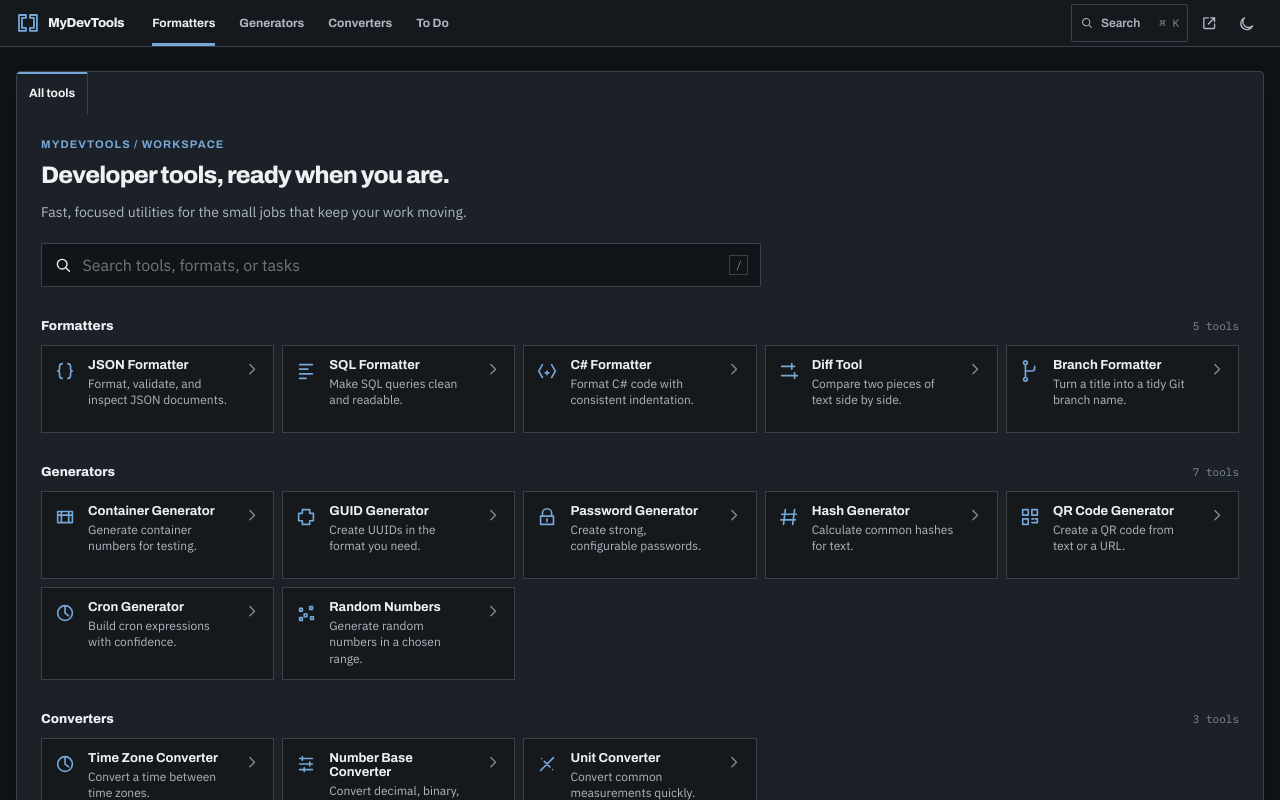
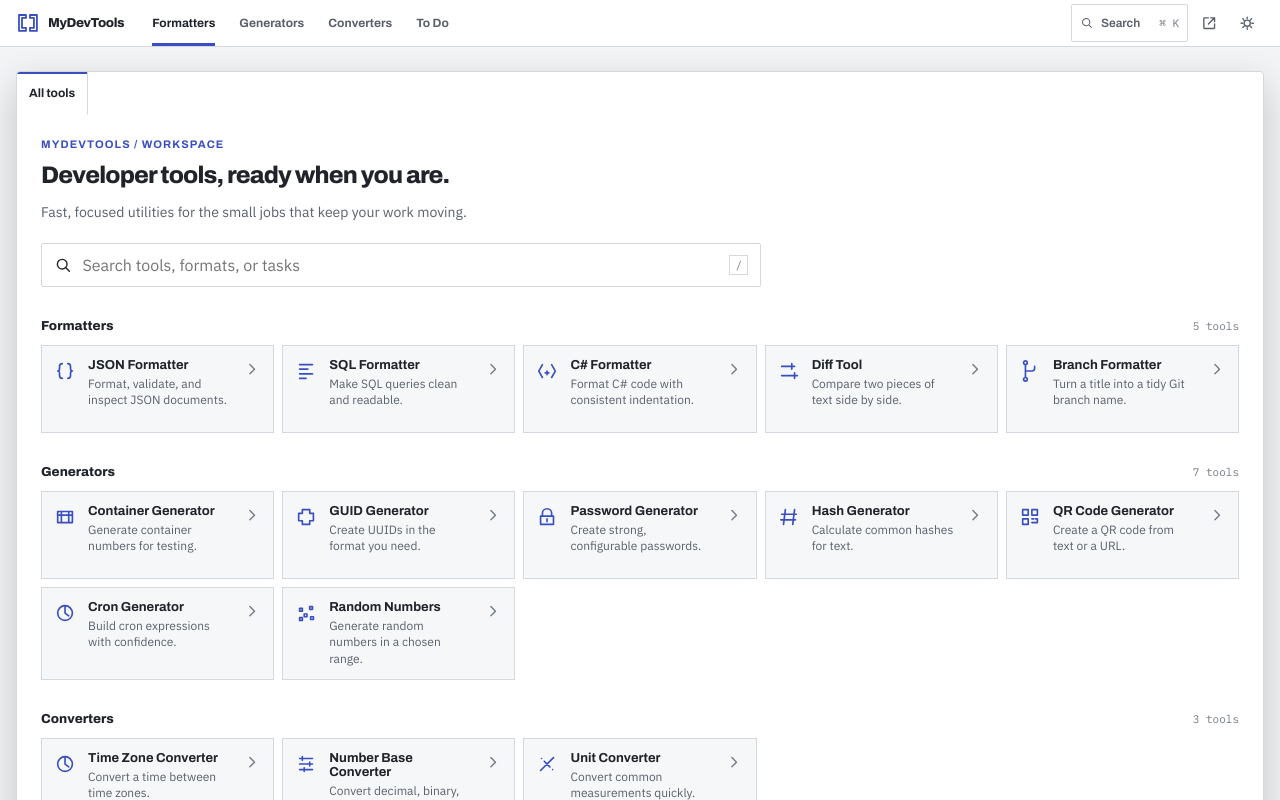
Before and after one commit to MrCull/MyDevToolsVue, a Vue app: page / in a window 1280 px wide. Shown: the top 800 px of the page. Built offline with nearby package versions, Linux system fonts and the light colour scheme.

Commit message:
default light and fix ci

```diff
--- a/index.html
+++ b/index.html
@@ -24,7 +24,7 @@
     <meta property="twitter:description" content="A comprehensive collection of developer tools including JSON formatter, SQL formatter, C# formatter, password generator, QR code generator, and more.">
     <script>
       (() => {
-        const mode = localStorage.getItem('theme') || 'dark'
+        const mode = localStorage.getItem('theme') || 'light'
         const theme = mode === 'system' ? (matchMedia('(prefers-color-scheme: light)').matches ? 'light' : 'dark') : mode
         document.documentElement.dataset.themeMode = mode
         document.documentElement.dataset.theme = theme
--- a/src/assets/theme.css
+++ b/src/assets/theme.css
@@ -1,4 +1,28 @@
-:root, html[data-theme='dark'] {
+:root, html[data-theme='light'] {
+  color-scheme: light;
+  --bg: #f3f4f6;
+  --bg-bar: #ffffff;
+  --bg-tabstrip: #edeff2;
+  --bg-surface: #ffffff;
+  --bg-pane: #f6f7f8;
+  --bg-field: #ffffff;
+  --bg-hover: #eef1f4;
+  --fg: #20242a;
+  --fg-muted: #59616b;
+  --fg-faint: #737b85;
+  --line: #d3d8de;
+  --line-strong: #b5bec8;
+  --accent: #394fc1;
+  --accent-hover: #283da4;
+  --accent-soft: #e8ebfb;
+  --danger: #b3261e;
+  --danger-soft: #f9e5e3;
+  --warning: #8a5a00;
+  --focus: rgb(57 79 193 / 30%);
+  --syn-punct: #6e757e;
+}
+
+html[data-theme='dark'] {
   color-scheme: dark;
   --bg: #101316;
   --bg-bar: #15191d;
@@ -20,30 +44,6 @@
   --warning: #d9a441;
   --focus: rgb(117 167 217 / 46%);
   --syn-punct: #7a848f;
-}
-
-html[data-theme='light'] {
-  color-scheme: light;
-  --bg: #f3f4f6;
-  --bg-bar: #ffffff;
-  --bg-tabstrip: #edeff2;
-  --bg-surface: #ffffff;
-  --bg-pane: #f6f7f8;
-  --bg-field: #ffffff;
-  --bg-hover: #eef1f4;
-  --fg: #20242a;
-  --fg-muted: #59616b;
-  --fg-faint: #737b85;
-  --line: #d3d8de;
-  --line-strong: #b5bec8;
-  --accent: #394fc1;
-  --accent-hover: #283da4;
-  --accent-soft: #e8ebfb;
-  --danger: #b3261e;
-  --danger-soft: #f9e5e3;
-  --warning: #8a5a00;
-  --focus: rgb(57 79 193 / 30%);
-  --syn-punct: #6e757e;
 }
 
 /* Compatibility aliases for existing tool components. */
--- a/src/composables/useTheme.ts
+++ b/src/composables/useTheme.ts
@@ -3,9 +3,9 @@ import { readonly, ref } from 'vue'
 export type ThemeMode = 'dark' | 'light' | 'system'
 type ResolvedTheme = Exclude<ThemeMode, 'system'>
 
-const initialMode = (document.documentElement.dataset.themeMode as ThemeMode | undefined) ?? 'dark'
+const initialMode = (document.documentElement.dataset.themeMode as ThemeMode | undefined) ?? 'light'
 const mode = ref<ThemeMode>(initialMode)
-const resolved = ref<ResolvedTheme>((document.documentElement.dataset.theme as ResolvedTheme | undefined) ?? 'dark')
+const resolved = ref<ResolvedTheme>((document.documentElement.dataset.theme as ResolvedTheme | undefined) ?? 'light')
 
 function resolve(value: ThemeMode): ResolvedTheme {
   return value === 'system' ? (window.matchMedia('(prefers-color-scheme: light)').matches ? 'light' : 'dark') : value
```
Also changed, not shown: 2 other files (tests, documents, lock files or other folders).
